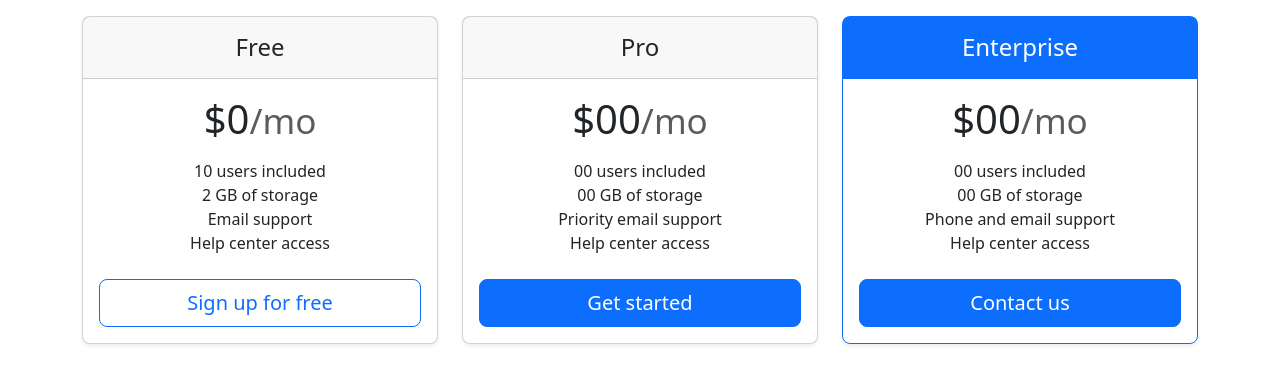
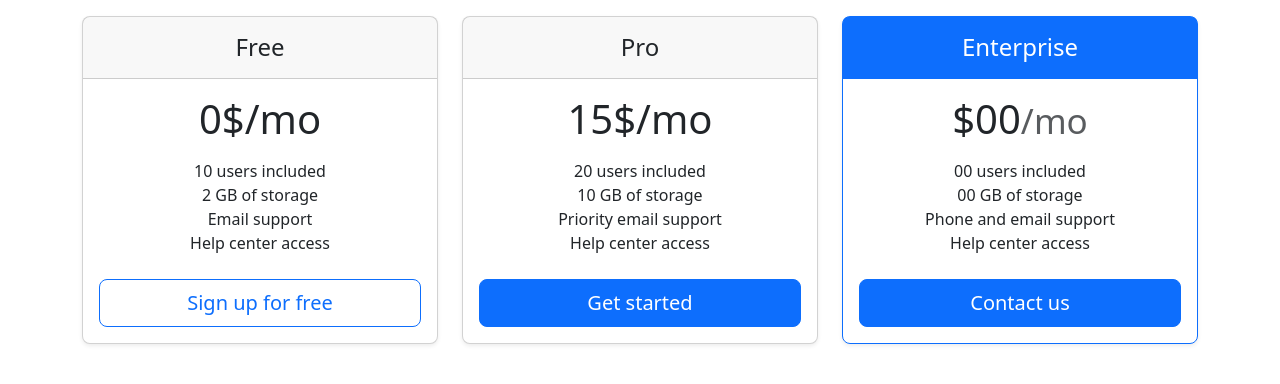
Before and after one commit to ChiaraPassaro/JS-base-golden, a plain HTML site: page ex-js-1-prices/index.html in a window 1280 px wide. Drawn offline with nearby package versions, Linux system fonts and the light colour scheme.

Commit message:
feat: added free and pro price.

```diff
--- a/ex-js-1-prices/index.html
+++ b/ex-js-1-prices/index.html
@@ -20,11 +20,11 @@
               <h4 class="my-0 fw-normal">Free</h4>
             </div>
             <div class="card-body">
-              <h1 id="free-price" class="card-title pricing-card-title">$0<small
-                  class="text-body-secondary fw-light">/mo</small></h1>
+              <h1 id="free-price" class="card-title pricing-card-title"><small
+                  class="text-body-secondary fw-light"></small></h1>
               <ul class="list-unstyled mt-3 mb-4">
-                <li id="free-users">10 users included</li>
-                <li id="free-gb">2 GB of storage</li>
+                <li id="free-users"></li>
+                <li id="free-gb"></li>
                 <li>Email support</li>
                 <li>Help center access</li>
               </ul>
@@ -38,11 +38,11 @@
               <h4 class="my-0 fw-normal">Pro</h4>
             </div>
             <div class="card-body">
-              <h1 id="pro-price" class="card-title pricing-card-title">$00<small
-                  class="text-body-secondary fw-light">/mo</small></h1>
+              <h1 id="pro-price" class="card-title pricing-card-title"><small
+                  class="text-body-secondary fw-light"></small></h1>
               <ul class="list-unstyled mt-3 mb-4">
-                <li id="pro-users">00 users included</li>
-                <li id="pro-gb">00 GB of storage</li>
+                <li id="pro-users"></li>
+                <li id="pro-gb"></li>
                 <li>Priority email support</li>
                 <li>Help center access</li>
               </ul>
@@ -71,6 +71,9 @@
       </div>
     </main>
   </div>
+
+
+  <script src="./js/script.js"></script>
 </body>
 
 </html>
--- a/ex-js-1-prices/js/script.js
+++ b/ex-js-1-prices/js/script.js
@@ -1,8 +1,50 @@
+//free-price
 const baseNumberUsers = 10;
 const baseGb = 2;
+const basePrice = 0;
+const value = "$/mo";
+
+
+const stringBasePrice = basePrice + value;
+document.getElementById("free-price").innerHTML = stringBasePrice;
 
 const usersIncludedString = 'users included';
 const gbIncludedString = 'GB of storage';
+
+//alert ("Ciao");
+
+const stringGbCompleted = baseGb + " " + gbIncludedString;
+console.log(stringGbCompleted);
+
+document.getElementById("free-gb").innerHTML = stringGbCompleted;
+
+const stringUsersCompleted = baseNumberUsers + " " + usersIncludedString;
+console.log(stringUsersCompleted);
+
+document.getElementById("free-users").innerHTML = stringUsersCompleted;
+
+//pro-price
+let proNumberUsers = baseNumberUsers * 2;
+proNumberUsers = 20;
+console.log(proNumberUsers);
+const proPrice = 15;
+let proGb = baseGb * 5;
+proGb = 10;
+console.log(proGb);
+
+const stringProPrice = proPrice + value;
+document.getElementById("pro-price").innerHTML = stringProPrice;
+
+const stringProUsersCompleted = proNumberUsers + " " + usersIncludedString;
+console.log(stringProUsersCompleted);
+document.getElementById("pro-users").innerHTML = stringProUsersCompleted;
+
+const stringProGbCompleted = proGb + " " + gbIncludedString;
+console.log(stringProGbCompleted);
+document.getElementById("pro-gb").innerHTML = stringProGbCompleted;
+
+
+
 
 //Tenuto conto che
 //il piano free ha costo 0,
```
